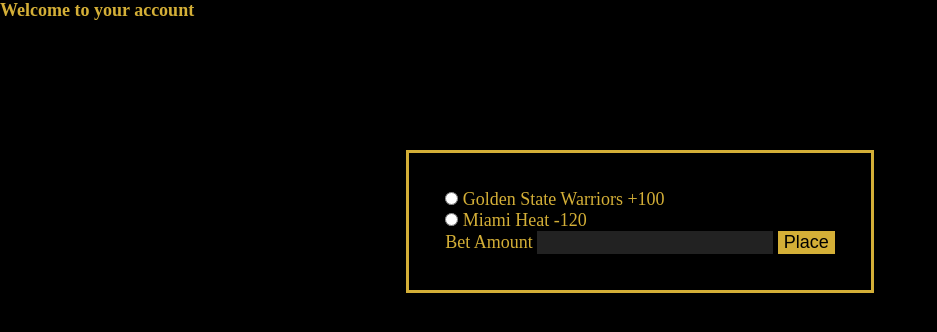
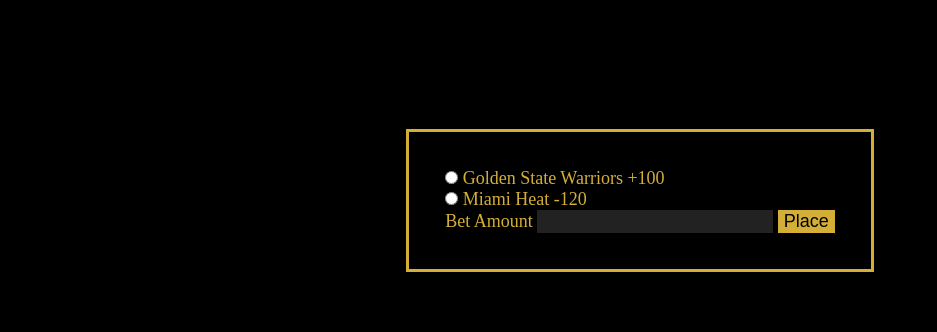
Before and after one commit to klaflash/BetBall, a website with bundled scripts: page dashboard.html in a window 1280 px wide. Shown: the whole page, without its empty margins (0-937 px from the left). Built offline with nearby package versions, Linux system fonts and the light colour scheme.

Commit message:
Update dashboard.html

```diff
--- a/dashboard.html
+++ b/dashboard.html
@@ -10,7 +10,7 @@
 </head>
 <body>
 
-    <h1>Welcome to your account</h1>
+    <h1 id="welcome"></h1>
 
     <div class="bet">
         <form class="bet-form" action="">
```
